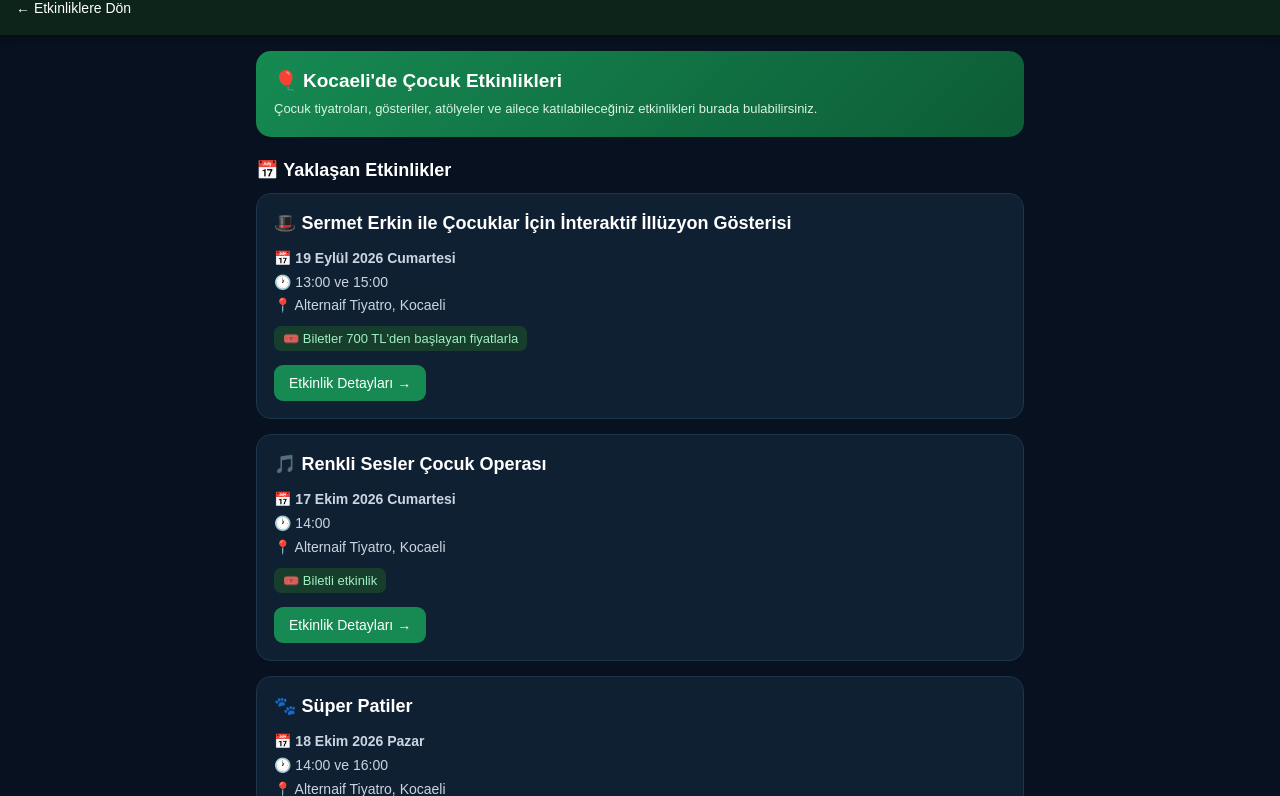
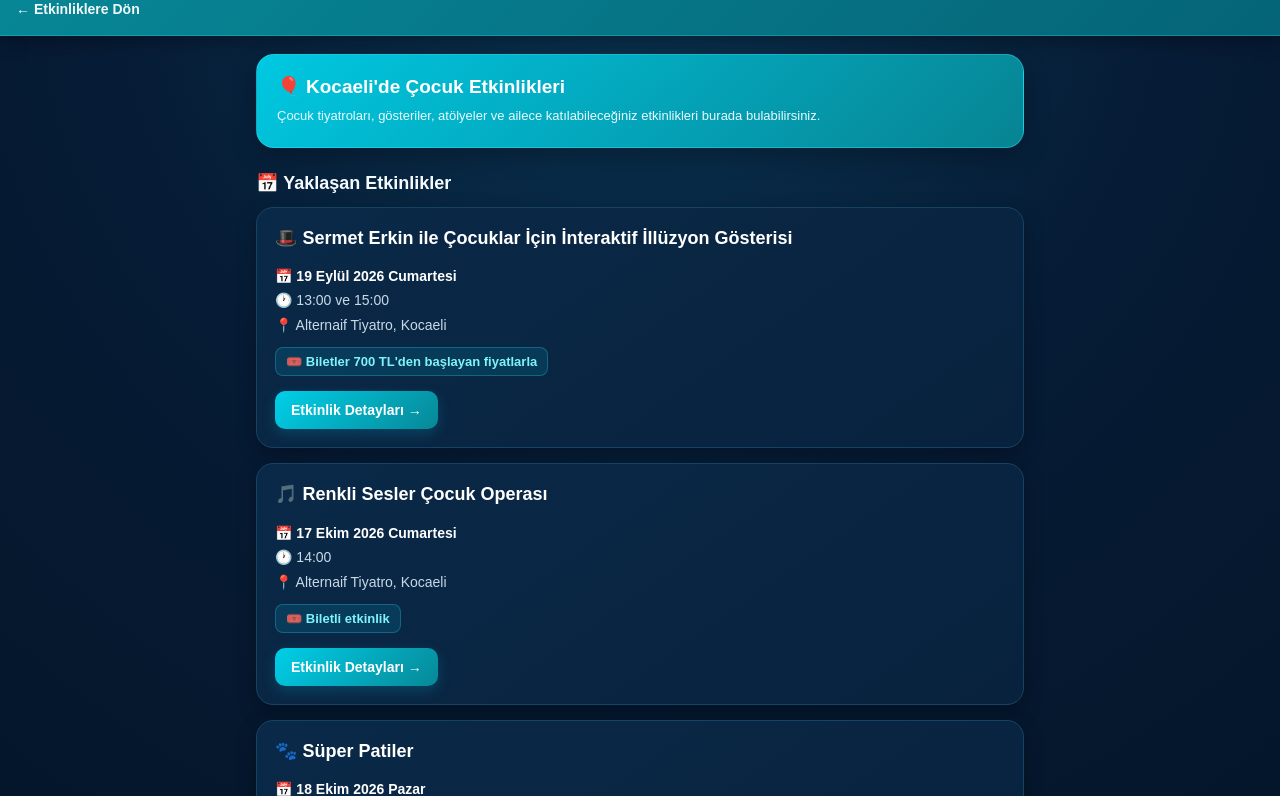
Before and after one commit to emrahgunay1981-hash/kocaeli-cepte-api, a website: page cocuk-etkinlikleri.html in a window 1280 px wide. Shown: the part 53-849 px from the top of the page. Drawn offline with Linux system fonts and the light colour scheme.

Commit message:
Update cocuk-etkinlikleri.html

```diff
--- a/cocuk-etkinlikleri.html
+++ b/cocuk-etkinlikleri.html
@@ -5,6 +5,8 @@
 <meta name="viewport" content="width=device-width, initial-scale=1.0">
 
 <title>Kocaeli Cepte - Çocuk Etkinlikleri</title>
+
+<meta name="theme-color" content="#078897">
 
 <style>
 
@@ -15,110 +17,213 @@
 body {
     margin: 0;
     font-family: Arial, sans-serif;
-    background: #07111f;
-    color: white;
+    background:
+        radial-gradient(circle at top, #0a3552 0%, #061b35 42%, #041426 100%);
+    color: #f5faff;
+    min-height: 100vh;
 }
 
+/* HEADER */
+
 .header {
-    background: #0d241a;
-    padding: 18px 16px;
-    box-shadow: 0 2px 10px rgba(0,0,0,.3);
+    background: linear-gradient(135deg, #078897, #056477);
+    padding: 18px 16px 17px;
+    box-shadow: 0 4px 18px rgba(0,0,0,.35);
+    border-bottom: 1px solid rgba(56,232,245,.25);
 }
 
 .header h1 {
     margin: 0;
     font-size: 22px;
+    font-weight: 800;
+    letter-spacing: .2px;
 }
 
 .back {
-    display: inline-block;
-    margin-top: 9px;
-    color: white;
+    display: inline-flex;
+    align-items: center;
+    margin-top: 10px;
+    color: #ffffff;
     text-decoration: none;
     font-size: 14px;
+    font-weight: 600;
+    opacity: .95;
 }
+
+.back:hover {
+    opacity: 1;
+}
+
+/* CONTAINER */
 
 .container {
     max-width: 800px;
     margin: auto;
-    padding: 16px;
+    padding: 18px 16px 30px;
 }
 
+/* INTRO */
+
 .intro {
-    background: linear-gradient(135deg, #168a52, #0d5c37);
-    border-radius: 15px;
-    padding: 18px;
-    margin-bottom: 18px;
+    background:
+        linear-gradient(135deg, rgba(0,207,232,.96), rgba(7,136,151,.96));
+    border-radius: 18px;
+    padding: 20px;
+    margin-bottom: 20px;
+    box-shadow: 0 8px 24px rgba(0,0,0,.25);
+    border: 1px solid rgba(56,232,245,.35);
 }
 
 .intro-title {
     font-size: 19px;
-    font-weight: bold;
-    margin-bottom: 7px;
+    font-weight: 800;
+    margin-bottom: 8px;
+    color: #ffffff;
 }
 
 .intro-text {
     font-size: 13px;
-    color: #d9f2e4;
-    line-height: 1.5;
+    color: #e9fcff;
+    line-height: 1.6;
 }
 
+/* SECTION TITLE */
+
+.section-title {
+    font-size: 18px;
+    font-weight: 800;
+    margin: 24px 0 13px;
+    color: #f5faff;
+}
+
+/* EVENT CARD */
+
 .event {
-    background: #102033;
-    border: 1px solid #1d354d;
-    border-radius: 15px;
-    padding: 17px;
+    background: linear-gradient(145deg, #0a2948, #08223d);
+    border: 1px solid #164363;
+    border-radius: 17px;
+    padding: 18px;
     margin-bottom: 15px;
+    box-shadow: 0 7px 20px rgba(0,0,0,.25);
+    transition: transform .2s ease, border-color .2s ease;
+}
+
+.event:hover {
+    transform: translateY(-2px);
+    border-color: #00cfe8;
 }
 
 .event-title {
     font-size: 18px;
-    font-weight: bold;
-    line-height: 1.35;
-    margin-bottom: 12px;
+    font-weight: 800;
+    line-height: 1.4;
+    margin-bottom: 13px;
+    color: #ffffff;
 }
 
 .event-info {
-    color: #cbd5e1;
+    color: #c8d9e8;
     font-size: 14px;
-    line-height: 1.7;
+    line-height: 1.75;
 }
+
+.event-info strong {
+    color: #ffffff;
+}
+
+/* PRICE */
 
 .event-price {
     display: inline-block;
-    margin-top: 8px;
-    padding: 5px 9px;
-    border-radius: 7px;
-    background: #173d2d;
-    color: #9ff0c2;
+    margin-top: 10px;
+    padding: 6px 10px;
+    border-radius: 8px;
+    background: rgba(0,207,232,.12);
+    border: 1px solid rgba(56,232,245,.25);
+    color: #7ff3fa;
     font-size: 13px;
+    font-weight: 700;
 }
 
+/* BUTTON */
+
 .event-button {
-    display: inline-block;
-    margin-top: 14px;
-    padding: 10px 15px;
-    border-radius: 9px;
-    background: #168a52;
-    color: white;
+    display: inline-flex;
+    align-items: center;
+    margin-top: 15px;
+    padding: 11px 16px;
+    border-radius: 10px;
+    background: linear-gradient(135deg, #00cfe8, #078897);
+    color: #ffffff;
     text-decoration: none;
     font-size: 14px;
+    font-weight: 700;
+    box-shadow: 0 5px 14px rgba(0,207,232,.18);
+    transition: transform .2s ease, box-shadow .2s ease;
 }
 
-.section-title {
-    font-size: 18px;
-    font-weight: bold;
-    margin: 22px 0 12px;
+.event-button:hover {
+    transform: translateY(-1px);
+    box-shadow: 0 7px 18px rgba(0,207,232,.28);
 }
 
+/* NOTE */
+
 .note {
-    background: #0d1c2b;
-    border: 1px solid #1d354d;
-    border-radius: 14px;
-    padding: 14px;
-    color: #9fb0c0;
+    background: #081f38;
+    border: 1px solid #164363;
+    border-radius: 15px;
+    padding: 15px;
+    margin-top: 20px;
+    color: #9db7cc;
     font-size: 12px;
-    line-height: 1.5;
+    line-height: 1.6;
+}
+
+/* MOBILE */
+
+@media (max-width: 600px) {
+
+    .header {
+        padding: 17px 15px;
+    }
+
+    .header h1 {
+        font-size: 21px;
+    }
+
+    .container {
+        padding: 16px 14px 28px;
+    }
+
+    .intro {
+        padding: 18px;
+        border-radius: 16px;
+    }
+
+    .intro-title {
+        font-size: 18px;
+    }
+
+    .event {
+        padding: 16px;
+        border-radius: 16px;
+    }
+
+    .event-title {
+        font-size: 17px;
+    }
+
+    .event-info {
+        font-size: 13.5px;
+    }
+
+    .event-button {
+        width: 100%;
+        justify-content: center;
+        padding: 12px;
+    }
+
 }
 
 </style>
```
